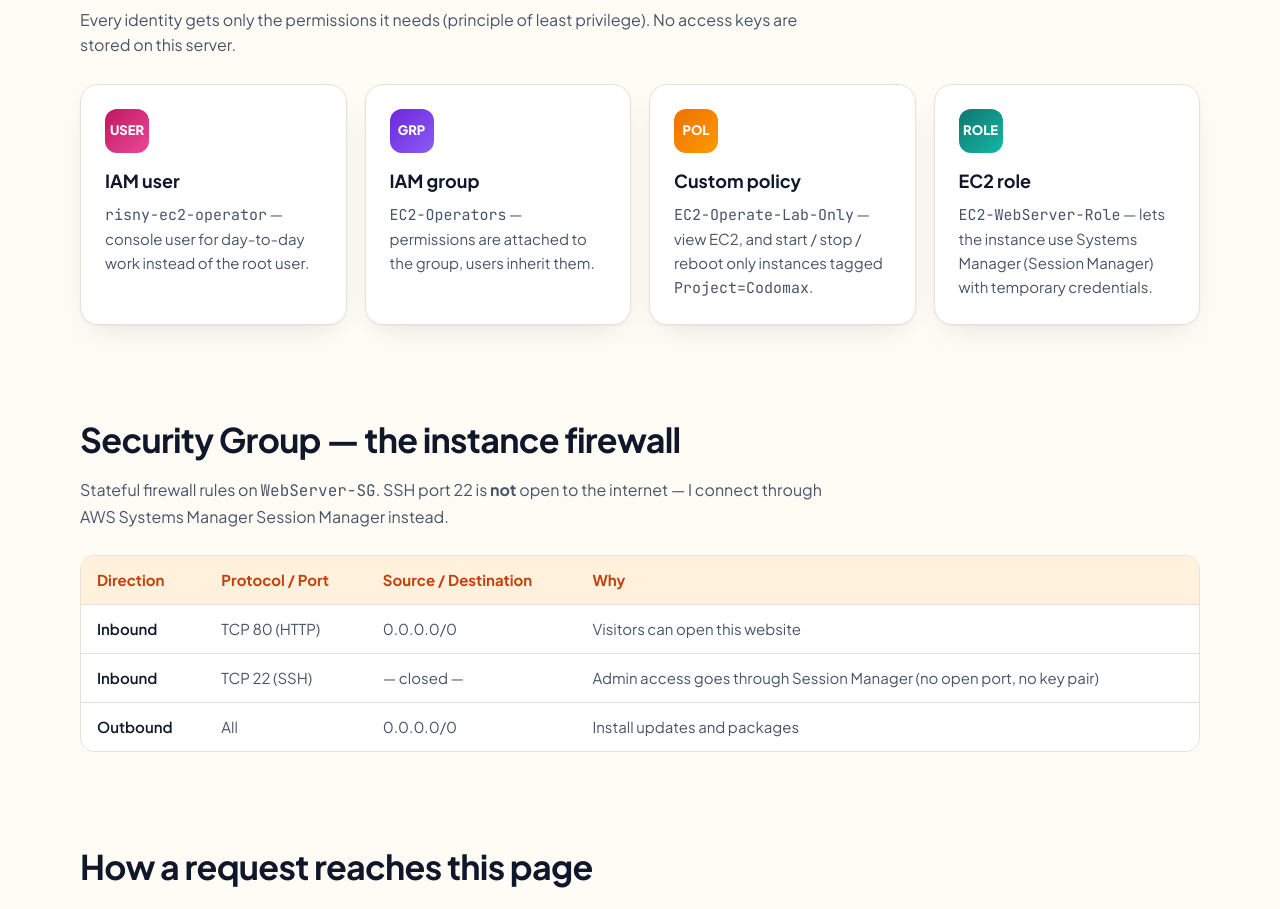
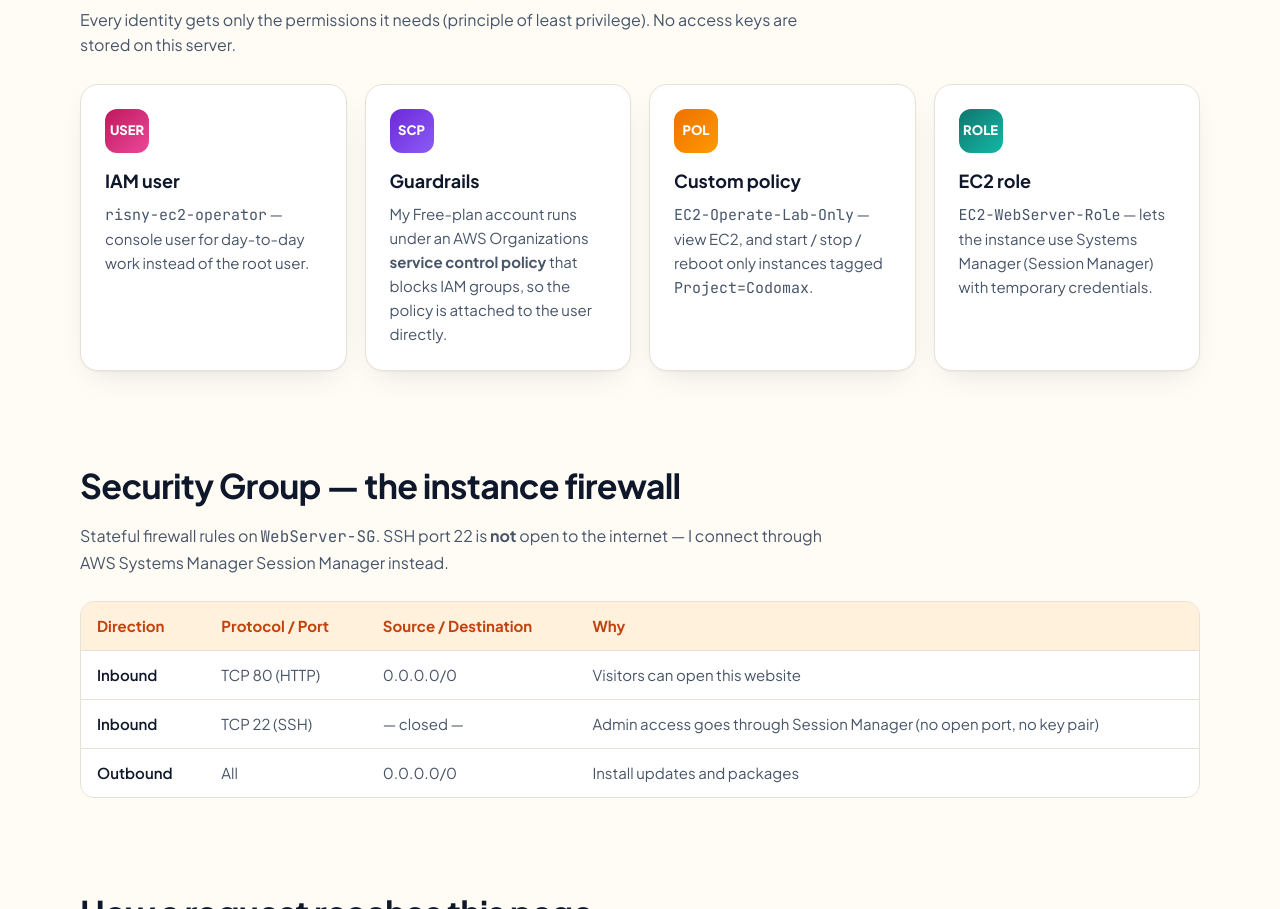
Before and after one commit to DevRisny/aws-cloud-devops-internship, a plain HTML site: page module-02-iam-ec2/website/index.html in a window 1280 px wide. Shown: the part 1077-1986 px from the top of the page. Drawn offline with Linux system fonts and the light colour scheme; files that its build step writes are made by us from their sources.

Commit message:
Module 02: handle SCP that blocks IAM groups (attach policy to user)

```diff
--- a/module-02-iam-ec2/website/index.html
+++ b/module-02-iam-ec2/website/index.html
@@ -54,7 +54,7 @@
   <p class="sub">Every identity gets only the permissions it needs (principle of least privilege). No access keys are stored on this server.</p>
   <div class="grid g4">
     <div class="card"><div class="icon i-pink">USER</div><h3>IAM user</h3><p><code>risny-ec2-operator</code> — console user for day-to-day work instead of the root user.</p></div>
-    <div class="card"><div class="icon i-violet">GRP</div><h3>IAM group</h3><p><code>EC2-Operators</code> — permissions are attached to the group, users inherit them.</p></div>
+    <div class="card"><div class="icon i-violet">SCP</div><h3>Guardrails</h3><p>My Free-plan account runs under an AWS Organizations <b>service control policy</b> that blocks IAM groups, so the policy is attached to the user directly.</p></div>
     <div class="card"><div class="icon i-orange">POL</div><h3>Custom policy</h3><p><code>EC2-Operate-Lab-Only</code> — view EC2, and start / stop / reboot only instances tagged <code>Project=Codomax</code>.</p></div>
     <div class="card"><div class="icon i-teal">ROLE</div><h3>EC2 role</h3><p><code>EC2-WebServer-Role</code> — lets the instance use Systems Manager (Session Manager) with temporary credentials.</p></div>
   </div>
```
Also changed, not shown: 3 other files.
